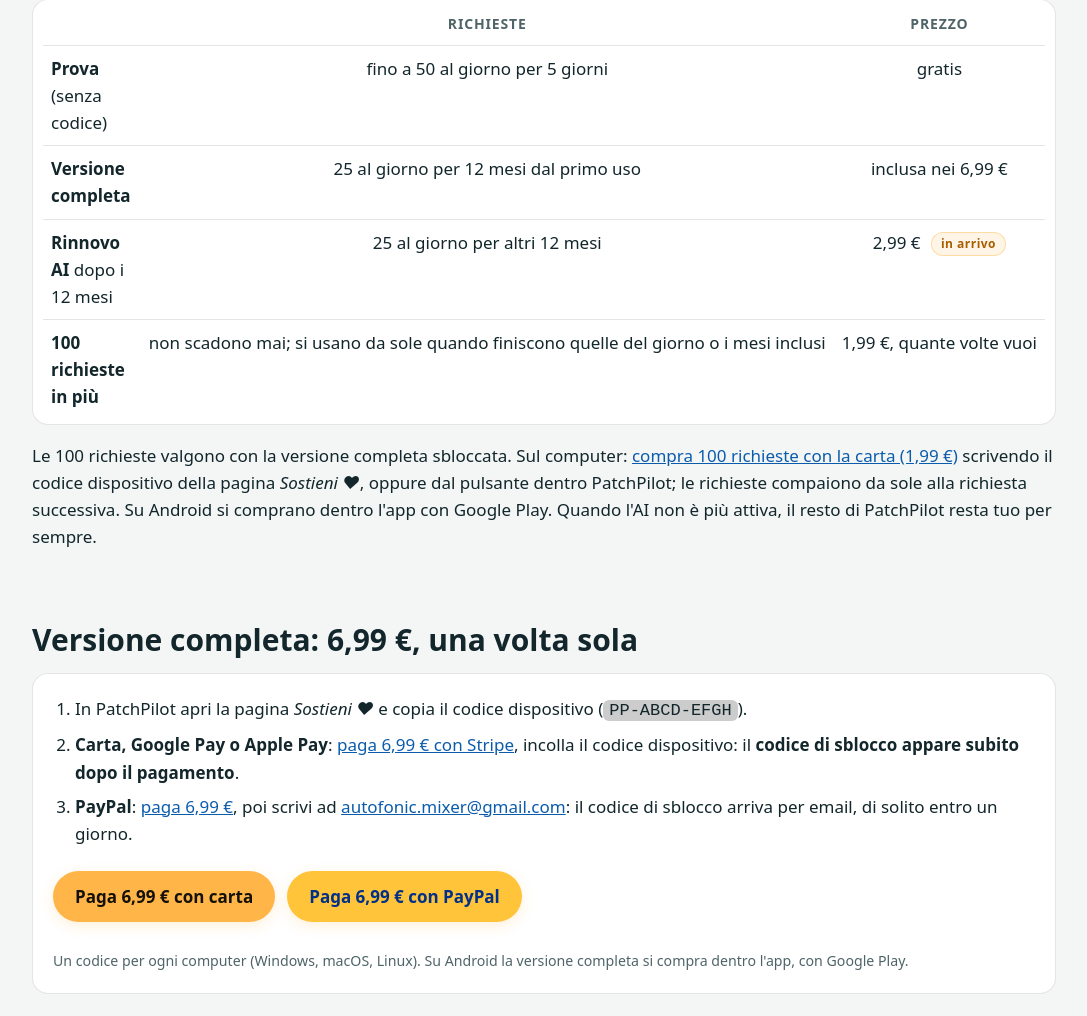
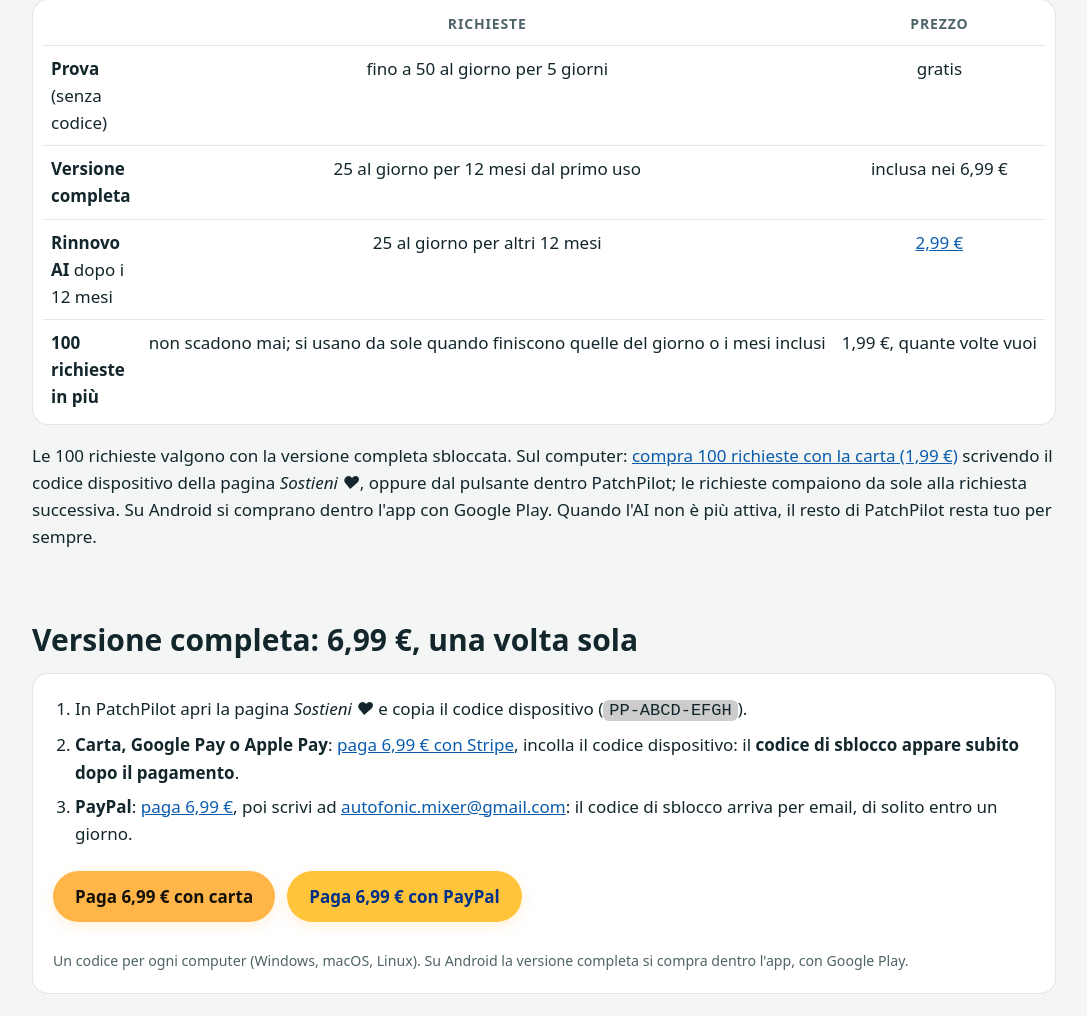
Before and after one commit to francescorizzo-cyber/patchpilot, a plain HTML site: page docs/it/index.html in a window 1280 px wide. Shown: the part 9554-10570 px from the top of the page, without its empty margins (96-1183 px from the left). Drawn offline with Linux system fonts and the light colour scheme.

Commit message:
Rinnovo AI a 2,99 EUR attivo: link Stripe su sito e README
Co-Authored-By: Claude Opus 5.5 <noreply@anthropic.com>
Claude-Session: https://claude.ai/code/session_016nMkwZNvanWj8WkSvaZa9V

```diff
--- a/docs/it/index.html
+++ b/docs/it/index.html
@@ -347,7 +347,7 @@ small,footer{color:var(--muted)}a{color:var(--blue)}footer{margin-top:3em;font-s
 <tr><th></th><th class="c">Richieste</th><th class="c">Prezzo</th></tr>
 <tr><td><strong>Prova</strong> (senza codice)</td><td class="c">fino a 50 al giorno per 5 giorni</td><td class="c">gratis</td></tr>
 <tr><td><strong>Versione completa</strong></td><td class="c">25 al giorno per 12 mesi dal primo uso</td><td class="c">inclusa nei 6,99 €</td></tr>
-<tr><td><strong>Rinnovo AI</strong> dopo i 12 mesi</td><td class="c">25 al giorno per altri 12 mesi</td><td class="c">2,99 € <span class="tag n">in arrivo</span></td></tr>
+<tr><td><strong>Rinnovo AI</strong> dopo i 12 mesi</td><td class="c">25 al giorno per altri 12 mesi</td><td class="c"><a href="https://buy.stripe.com/eVq9ASdmz85SdFKd6p63K04">2,99 €</a></td></tr>
 <tr><td><strong>100 richieste in più</strong></td><td class="c">non scadono mai; si usano da sole quando finiscono quelle del giorno o i mesi inclusi</td><td class="c">1,99 €, quante volte vuoi</td></tr>
 </table></div>
 <p>Le 100 richieste valgono con la versione completa sbloccata. Sul computer: <a href="https://buy.stripe.com/00w9AS1DRdqc6di5DX63K02">compra 100 richieste con la carta (1,99 €)</a> scrivendo il codice dispositivo della pagina <em>Sostieni ♥</em>, oppure dal pulsante dentro PatchPilot; le richieste compaiono da sole alla richiesta successiva. Su Android si comprano dentro l'app con Google Play. Quando l'AI non è più attiva, il resto di PatchPilot resta tuo per sempre.</p>
```
Also changed, not shown: docs/index.html (+1 -1 lines), 1 other file.
